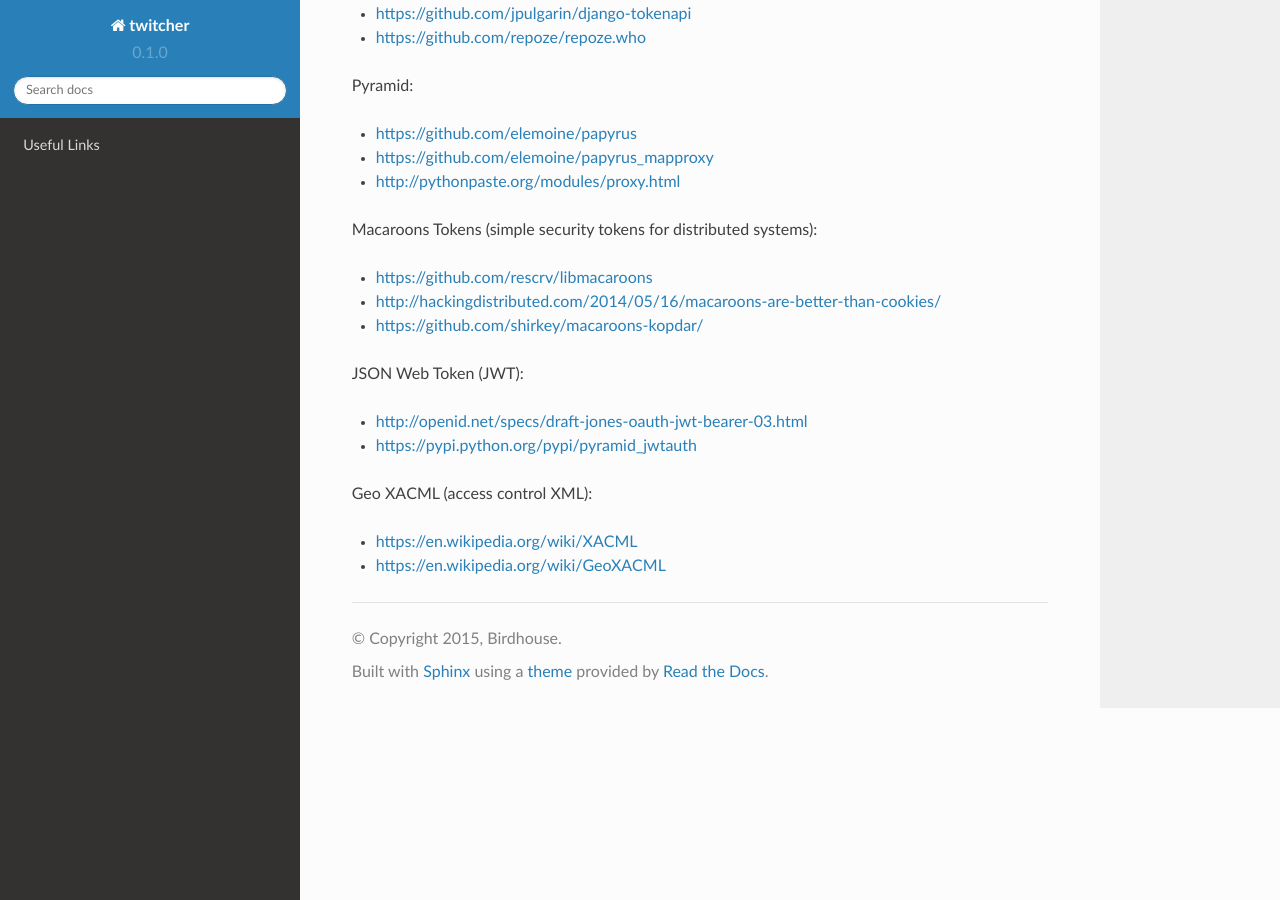
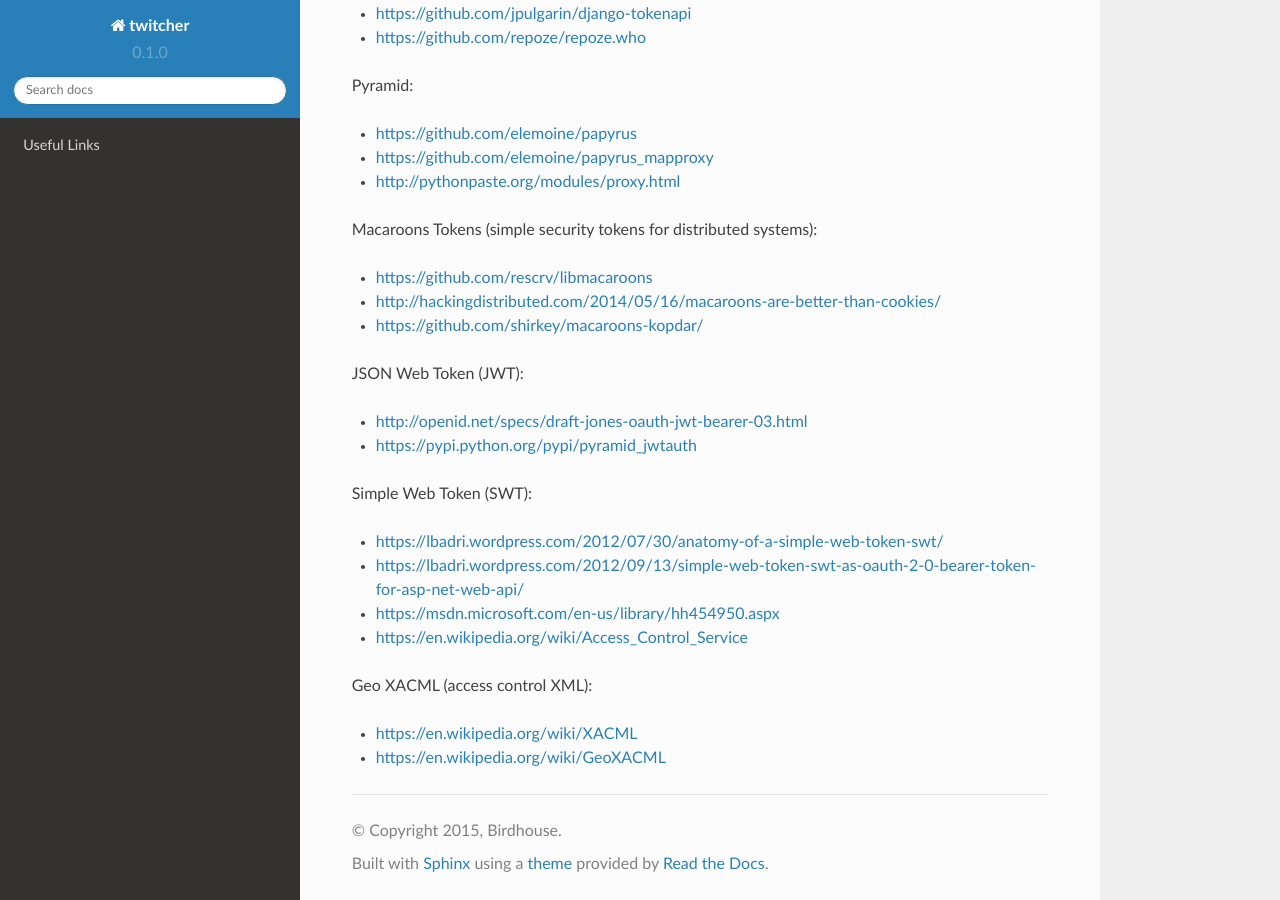
Before and after one commit to crim-ca/weaver, a Sphinx documentation site: the page built from docs/source/appendix.rst, in a window 1280 px wide and 900 px high, scrolled down 734 px. Built offline with Sphinx 7.4.7 and the Read the Docs theme 2.0.0, drawn with Linux system fonts in a browser that asks for light colours.

Commit message:
added simple web token links to appendix

```diff
--- a/docs/source/appendix.rst
+++ b/docs/source/appendix.rst
@@ -48,6 +48,12 @@ JSON Web Token (JWT):
 * http://openid.net/specs/draft-jones-oauth-jwt-bearer-03.html
 * https://pypi.python.org/pypi/pyramid_jwtauth
 
+Simple Web Token (SWT):
+
+* https://lbadri.wordpress.com/2012/07/30/anatomy-of-a-simple-web-token-swt/
+* https://lbadri.wordpress.com/2012/09/13/simple-web-token-swt-as-oauth-2-0-bearer-token-for-asp-net-web-api/
+* https://msdn.microsoft.com/en-us/library/hh454950.aspx
+* https://en.wikipedia.org/wiki/Access_Control_Service
 
 Geo XACML (access control XML):
 
```
